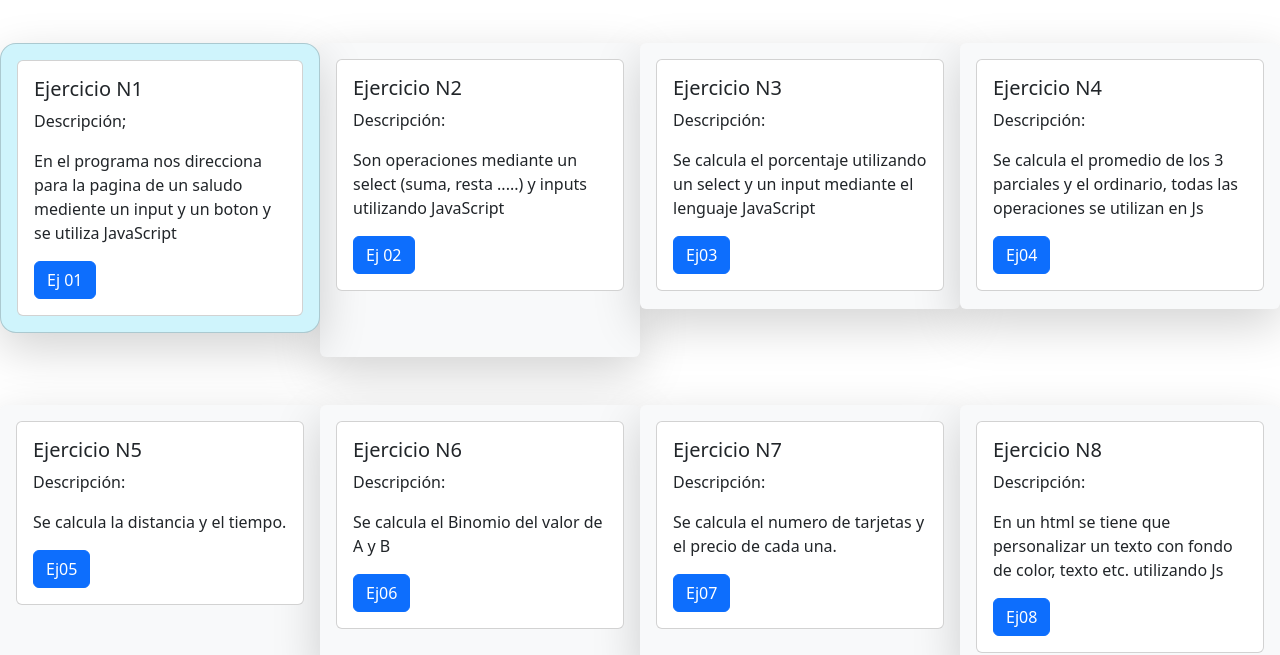
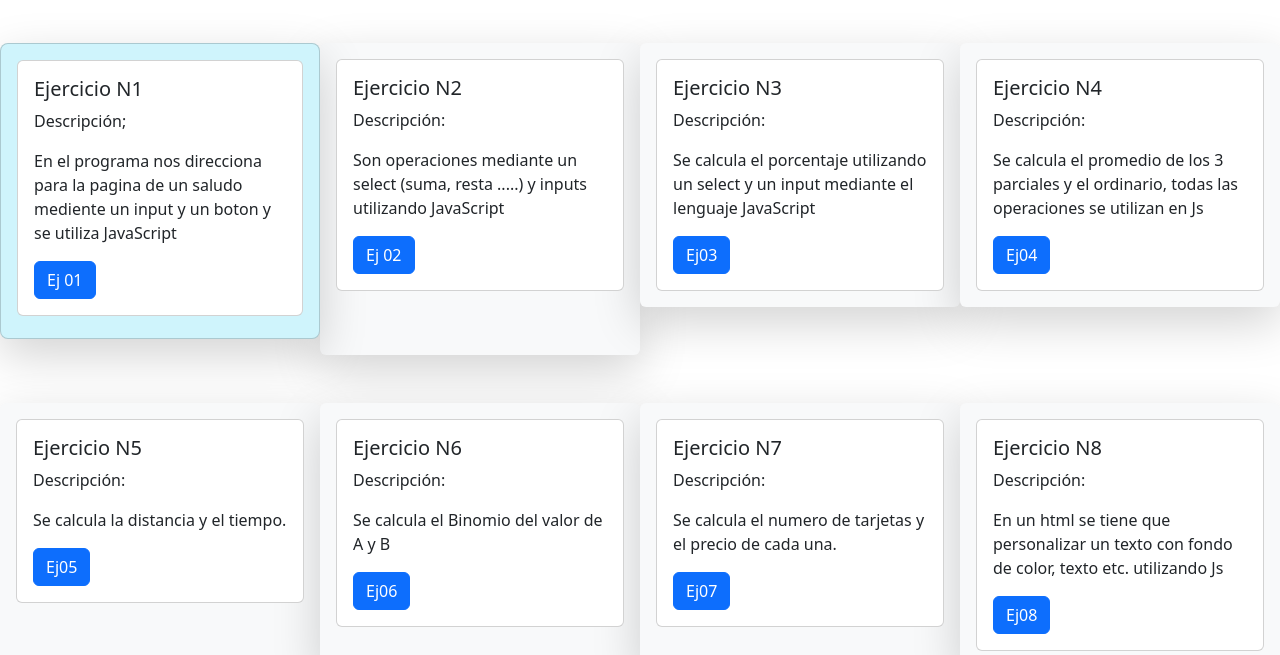
Before and after one commit to Miriam47029/portafolio2, a plain HTML site: page index.html in a window 1280 px wide. Shown: the part 149-804 px from the top of the page. Drawn offline with nearby package versions, Linux system fonts and the light colour scheme.

Commit message:
Update index.html

```diff
--- a/index.html
+++ b/index.html
@@ -10,7 +10,7 @@
 <div class="container-fluid mt-5 mb-5">
 <h1 class="text-center mb-5">Portafolio de Evidencias <br>Miriam Pacheco Méndez</b></h1>
 	<div class="row">
-		<div class="col-sm-3 card bg-info-subtle rounded-4 shadow-lg p-3 mb-4 bg-body-tertiary rounded">
+		<div class="col-sm-3 card bg-info-subtle rounded-3 shadow-lg p-3 mb-3 bg-body-tertiary rounded">
 		  <div class="card">
 			<div class="card-body">
 			  <h5 class="card-title">Ejercicio N1</h5>
```
